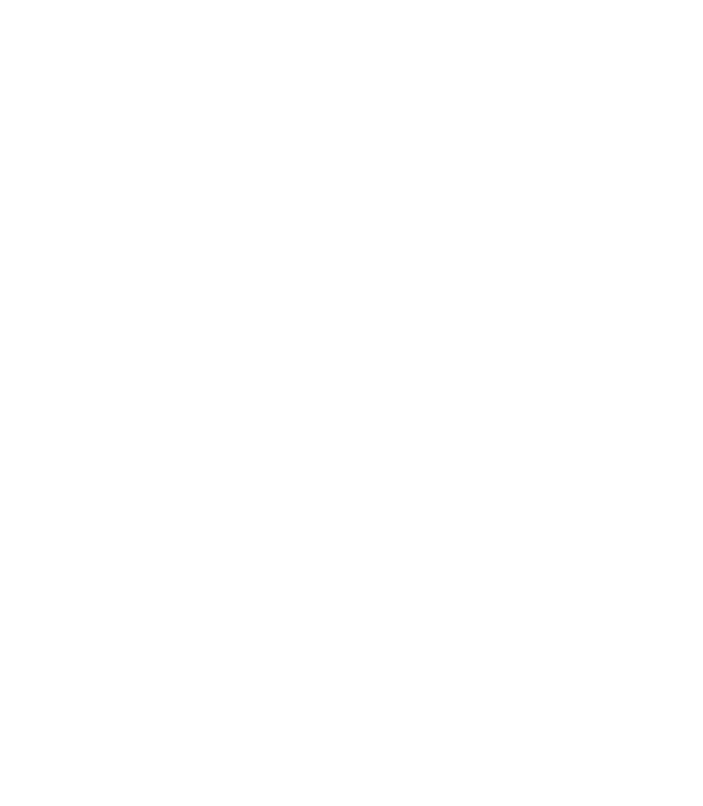
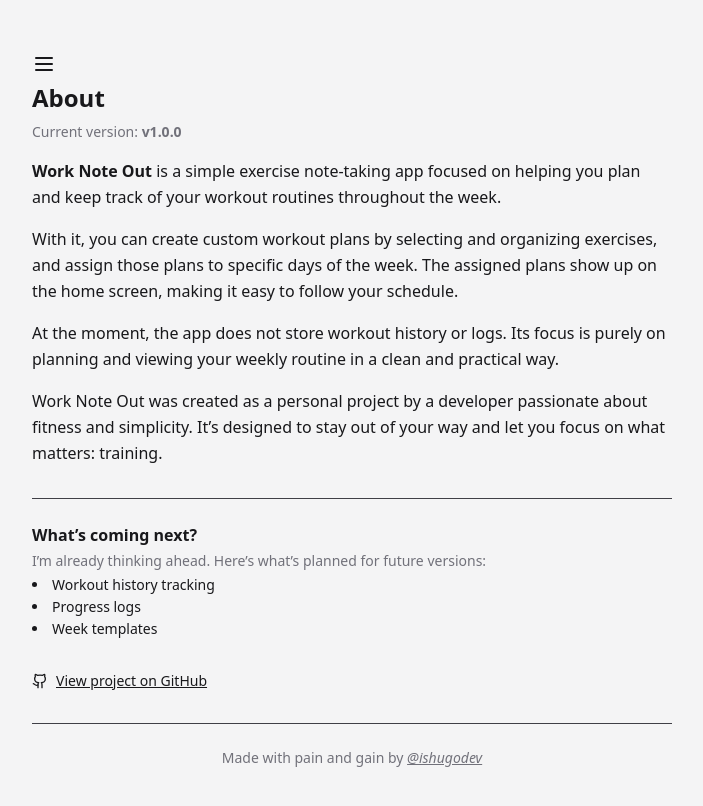
Before and after one commit to ishugodev/work-note-out, a React (Vite) app: page /about in a window 1280 px wide. Before the commit this address had no page. Shown: the top 806 px of the page, without its empty margins (288-991 px from the left). Built offline with nearby package versions, Linux system fonts and the light colour scheme.

Commit message:
feat: updated SideMenu navigation

```diff
--- a/package.json
+++ b/package.json
@@ -1,7 +1,7 @@
 {
   "name": "work-note-out",
   "private": true,
-  "version": "0.0.0",
+  "version": "1.0.0",
   "type": "module",
   "scripts": {
     "dev": "vite",
--- a/src/components/SideMenu.tsx
+++ b/src/components/SideMenu.tsx
@@ -1,7 +1,8 @@
 // components/Sidebar.tsx
 import * as Dialog from "@radix-ui/react-dialog";
-import { X, Menu } from "lucide-react";
+import { X, Menu, Inbox, Info, House } from "lucide-react";
 import { ReactNode, useState } from "react";
+import { Link } from "react-router-dom";
 
 import { usePWAInstallPrompt } from "@/hooks/usePWAInstallPrompt";
 
@@ -18,7 +19,7 @@
   return (
     <Dialog.Root open={isOpen} onOpenChange={setIsOpen}>
       <Dialog.Trigger asChild>
-        <button className="text-zinc-100 dark:text-zinc-100">
+        <button className="text-zinc-900 dark:text-zinc-100">
           <Menu size={24} />
         </button>
       </Dialog.Trigger>
@@ -33,7 +34,9 @@
           className={`fixed left-0 top-0 z-50 h-full w-64 bg-zinc-100 p-6 text-zinc-900 shadow-xl data-[state=closed]:animate-slideOut data-[state=open]:animate-slideIn dark:bg-zinc-900 dark:text-zinc-100 ${isOpen ? "animate-slideIn" : "animate-slideOut"}`}
         >
           <div className="mb-6 flex items-center justify-between">
-            <Dialog.Title className="text-xl font-bold">Menu</Dialog.Title>
+            <Dialog.Title className="text-xl font-bold" asChild>
+              <a href="/">Work note out</a>
+            </Dialog.Title>
             <Dialog.Description className="sr-only">
               Sidebar navigation menu with links and actions.
             </Dialog.Description>
@@ -45,9 +48,18 @@
           </div>
 
           <nav className="flex flex-col gap-4">
-            <a href="/" className="">
-              Home
+            <a href="/"  className="flex items-center gap-2">
+              <House className="w-6" />
+              <span className="font-medium">Home</span>
             </a>
+            <Link to="/contact" className="flex items-center gap-2">
+              <Inbox className="w-6" />
+              <span className="font-medium">Contact me</span>
+            </Link>
+            <Link to="/about" className="flex items-center gap-2">
+              <Info className="w-6" />
+              <span className="font-medium">About</span>
+            </Link>
             {canInstall && (
               <Button
                 className="rounded-md bg-zinc-800 p-2"
--- /dev/null
+++ b/src/pages/About.tsx
@@ -0,0 +1,89 @@
+import { Github } from "lucide-react";
+
+import { SideMenu } from "@/components/SideMenu";
+
+export function About() {
+  return (
+    <div className="max-h-full min-h-screen bg-zinc-100 p-5 text-zinc-900 dark:bg-zinc-900 dark:text-zinc-100">
+      <div className="mx-auto mb-32 mt-8 max-w-screen-sm animate-pageFadeIn">
+        <SideMenu />
+        <div className="grid gap-4">
+          <div className="grid gap-2">
+            <h1 className="animate-titleFadeIn text-2xl font-semibold">
+              About
+            </h1>
+            <p className="text-sm text-zinc-500">
+              Current version: <strong>v1.0.0</strong>
+            </p>
+          </div>
+
+          <div className="space-y-4 text-base leading-relaxed">
+            <p>
+              <strong>Work Note Out</strong> is a simple exercise note-taking
+              app focused on helping you plan and keep track of your workout
+              routines throughout the week.
+            </p>
+
+            <p>
+              With it, you can create custom workout plans by selecting and
+              organizing exercises, and assign those plans to specific days of
+              the week. The assigned plans show up on the home screen, making it
+              easy to follow your schedule.
+            </p>
+
+            <p>
+              At the moment, the app does not store workout history or logs. Its
+              focus is purely on planning and viewing your weekly routine in a
+              clean and practical way.
+            </p>
+
+            <p>
+              Work Note Out was created as a personal project by a developer
+              passionate about fitness and simplicity. It’s designed to stay out
+              of your way and let you focus on what matters: training.
+            </p>
+          </div>
+
+          <hr className="mb-2 mt-4 border-t border-zinc-700 text-center text-sm text-zinc-500" />
+
+          <div className="grid gap-1">
+            <h2 className="text-base font-semibold">What’s coming next?</h2>
+            <p className="text-sm text-zinc-500">
+              I’m already thinking ahead. Here’s what’s planned for future
+              versions:
+            </p>
+            <ul className="grid list-inside list-disc gap-0.5 text-sm">
+              <li>Workout history tracking</li>
+              <li>Progress logs</li>
+              <li>Week templates</li>
+            </ul>
+          </div>
+
+          <a
+            href="https://github.com/ishugodev/work-note-out"
+            target="_blank"
+            rel="noopener noreferrer"
+            className="mt-4 inline-flex items-center gap-2 text-sm underline"
+          >
+            <Github className="h-4 w-4" />
+            View project on GitHub
+          </a>
+
+          <hr className="mb-2 mt-4 border-t border-zinc-700 text-center text-sm text-zinc-500" />
+
+          <p className="text-center text-sm text-zinc-500">
+            Made with pain and gain by&nbsp;
+            <a
+              href="https://github.com/ishugodev"
+              target="_blank"
+              rel="noopener noreferrer"
+              className="italic underline"
+            >
+              @ishugodev
+            </a>
+          </p>
+        </div>
+      </div>
+    </div>
+  );
+}
--- /dev/null
+++ b/src/pages/Contact.tsx
@@ -0,0 +1,49 @@
+import { Linkedin, Github } from "lucide-react";
+
+import { SideMenu } from "@/components/SideMenu";
+
+export function Contact() {
+  return (
+    <div className="max-h-full min-h-screen bg-zinc-100 p-5 text-zinc-900 dark:bg-zinc-900 dark:text-zinc-100">
+      <div className="mx-auto mb-32 mt-8 max-w-screen-sm animate-pageFadeIn">
+        <SideMenu />
+        <h1 className="mb-4 animate-titleFadeIn text-2xl font-semibold">
+          Contact me
+        </h1>
+
+        <div className="flex flex-col gap-4">
+          <p>
+            Want to get in touch or contribute to the project? Check out the
+            links below:
+          </p>
+          <a
+            href="https://linkedin.com/in/ishugo"
+            target="_blank"
+            className="flex items-center gap-2 text-xl underline"
+            rel="noopener noreferrer"
+            aria-label="Visit my LinkedIn profile"
+            title="My LinkedIn"
+          >
+            <Linkedin className="h-5 w-5" />
+            My LinkedIn
+          </a>
+
+          <a
+            href="https://github.com/ishugodev/work-note-out/issues"
+            target="_blank"
+            className="flex items-center gap-2 text-xl underline"
+            rel="noopener noreferrer"
+            aria-label="Open GitHub issues page to report a bug"
+            title="GitHub Issues"
+          >
+            <Github className="h-5 w-5" />
+            GitHub Issues
+          </a>
+        </div>
+        <p className="mt-4 text-sm italic text-zinc-500">
+          Thanks for using Work Note Out. Your feedback is always appreciated!
+        </p>
+      </div>
+    </div>
+  );
+}
--- a/src/routes/app.routes.tsx
+++ b/src/routes/app.routes.tsx
@@ -1,6 +1,8 @@
 import { Route, Routes } from "react-router-dom";
 
+import { About } from "@/pages/About";
 import { AddPlan } from "@/pages/AddPlan";
+import { Contact } from "@/pages/Contact";
 import { EditPlan } from "@/pages/EditPlan";
 import { Home } from "@/pages/Home";
 import { Workout } from "@/pages/Workout";
@@ -14,6 +16,8 @@
         <Route path="addplan" element={<AddPlan />} />
         <Route path="editplan/:id" element={<EditPlan />} />
       </Route>
+      <Route path="contact" element={<Contact />} />
+      <Route path="about" element={<About />} />
     </Routes>
   );
 }
```
